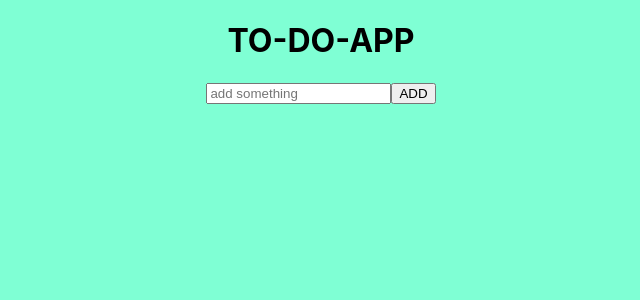
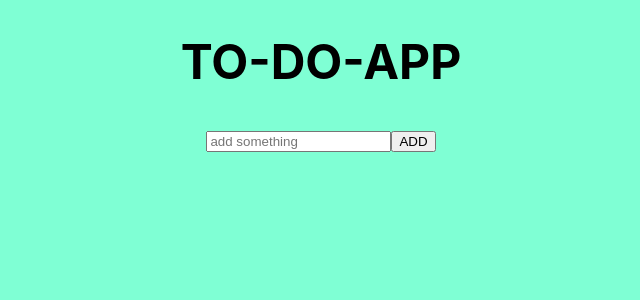
Before and after one commit to fatmanur1blt/React-Projects, a React (Create React App) app in the folder 03-to-do-app/: page / in a window 1280 px wide. Shown: the top 300 px of the page, without its empty margins (319-959 px from the left). Built offline with nearby package versions, Linux system fonts and the light colour scheme.

Commit message:
update demo

```diff
--- a/03-to-do-app/src/App.css
+++ b/03-to-do-app/src/App.css
@@ -4,5 +4,5 @@ body {
   justify-content: center;
   align-items: center;
   background-color:aquamarine;
-  font-size: 16px;
+  font-size: 24px;
 }
```
